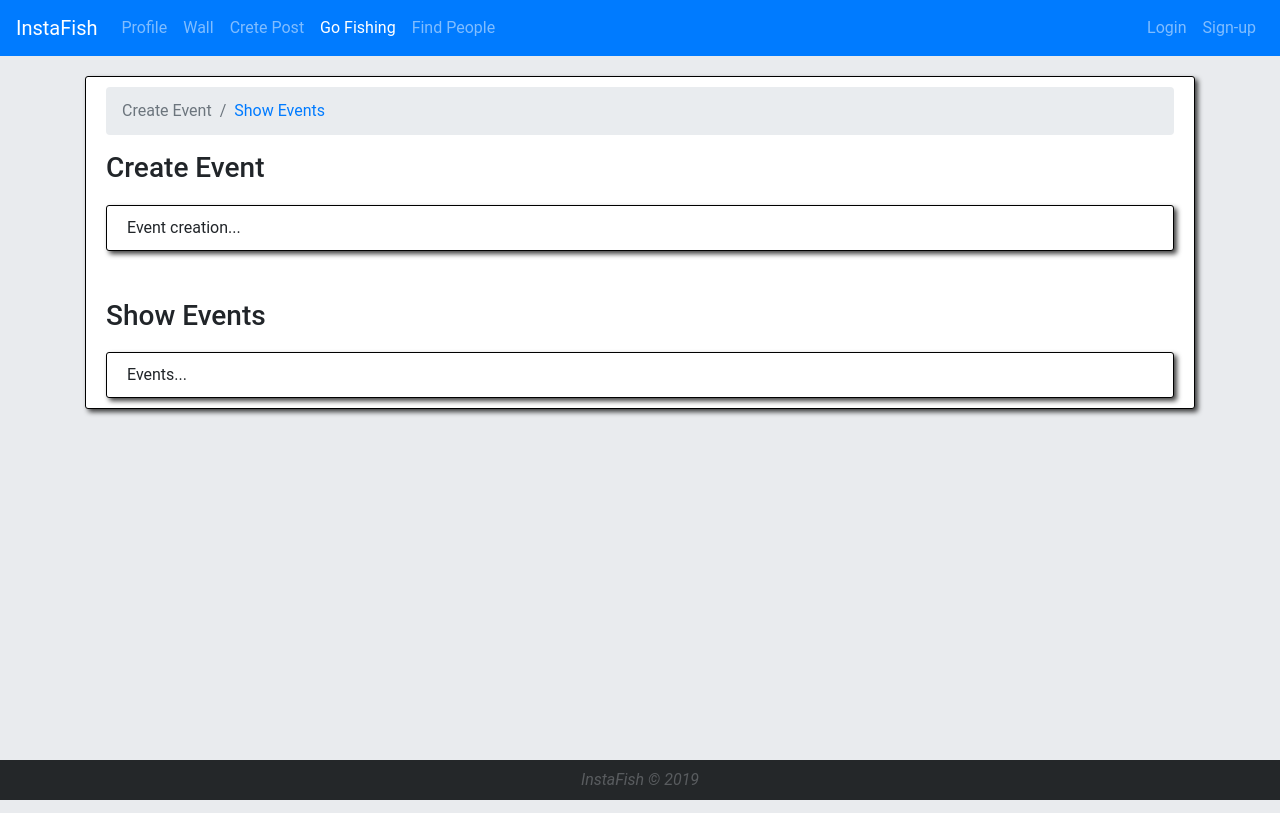
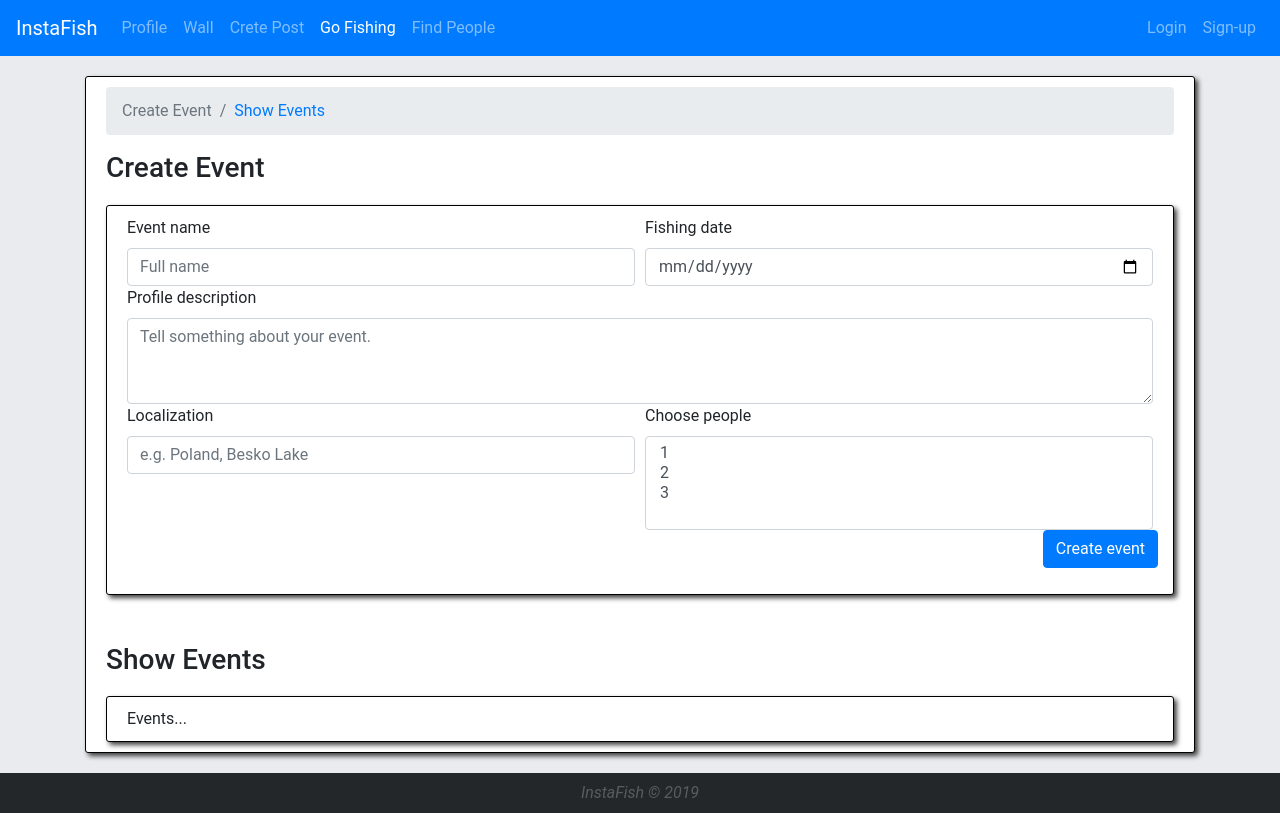
Before and after one commit to pawel2973/InstaFish, a React (Create React App) app in the folder InstaFish/instafishgui/: page /go-fishing in a window 1280 px wide. Built offline with nearby package versions, Linux system fonts and the light colour scheme.

Commit message:
[frontend] created "Go fishing" module

```diff
--- a/InstaFish/instafishgui/src/Containers/GoFishing/GoFishing.js
+++ b/InstaFish/instafishgui/src/Containers/GoFishing/GoFishing.js
@@ -1,6 +1,8 @@
 import React, {Component} from 'react';
-import {Breadcrumb} from "react-bootstrap";
+import {Breadcrumb, Col, Form} from "react-bootstrap";
 import Wrapper from "../../Components/UI/Wrapper/Wrapper";
+import classes from "./GoFishing.module.css";
+import Button from "react-bootstrap/Button";
 
 class GoFishing extends Component {
     render() {
@@ -16,7 +18,59 @@ class GoFishing extends Component {
                 </Breadcrumb>
 
                 <h3>Create Event</h3>
-                <Wrapper>Event creation...</Wrapper>
+                <Wrapper>
+                    <Form>
+                        <Form.Group controlId="Settings.PersonalInformation">
+                            <Form.Row className={classes.FormRow}>
+                                <Col>
+                                    <Form.Label>Event name</Form.Label>
+                                    <Form.Control
+                                        type="text"
+                                        placeholder="Full name"
+                                    />
+                                </Col>
+                                <Col>
+                                    <Form.Label>Fishing date</Form.Label>
+                                    <Form.Control
+                                        type="date"
+                                        placeholder="Date of your birthday"
+                                    />
+                                </Col>
+                            </Form.Row>
+                            <Form.Row>
+                                <Col>
+                                    <Form.Label>Profile description</Form.Label>
+                                    <Form.Control
+                                        as="textarea"
+                                        rows="3"
+                                        placeholder="Tell something about your event."
+                                    />
+                                </Col>
+                            </Form.Row>
+                            <Form.Row>
+                                <Col>
+                                    <Form.Label>Localization</Form.Label>
+                                    <Form.Control
+                                        type="text"
+                                        placeholder="e.g. Poland, Besko Lake"/>
+                                </Col>
+                                <Col>
+                                    <Form.Label>Choose people</Form.Label>
+                                    <Form.Control as="select" multiple>
+                                        <option>1</option>
+                                        <option>2</option>
+                                        <option>3</option>
+                                    </Form.Control>
+                                </Col>
+                            </Form.Row>
+                            <Form.Row className={classes.Flex}>
+                                <Button>
+                                    Create event
+                                </Button>
+                            </Form.Row>
+                        </Form.Group>
+                    </Form>
+                </Wrapper>
 
                 <br/><br/>
                 <h3>Show Events</h3>
--- /dev/null
+++ b/InstaFish/instafishgui/src/Containers/GoFishing/GoFishing.module.css
@@ -0,0 +1,8 @@
+.Flex {
+    display: flex;
+    justify-content: flex-end;
+}
+
+.form-row {
+    margin-bottom: 15px;
+}
```
